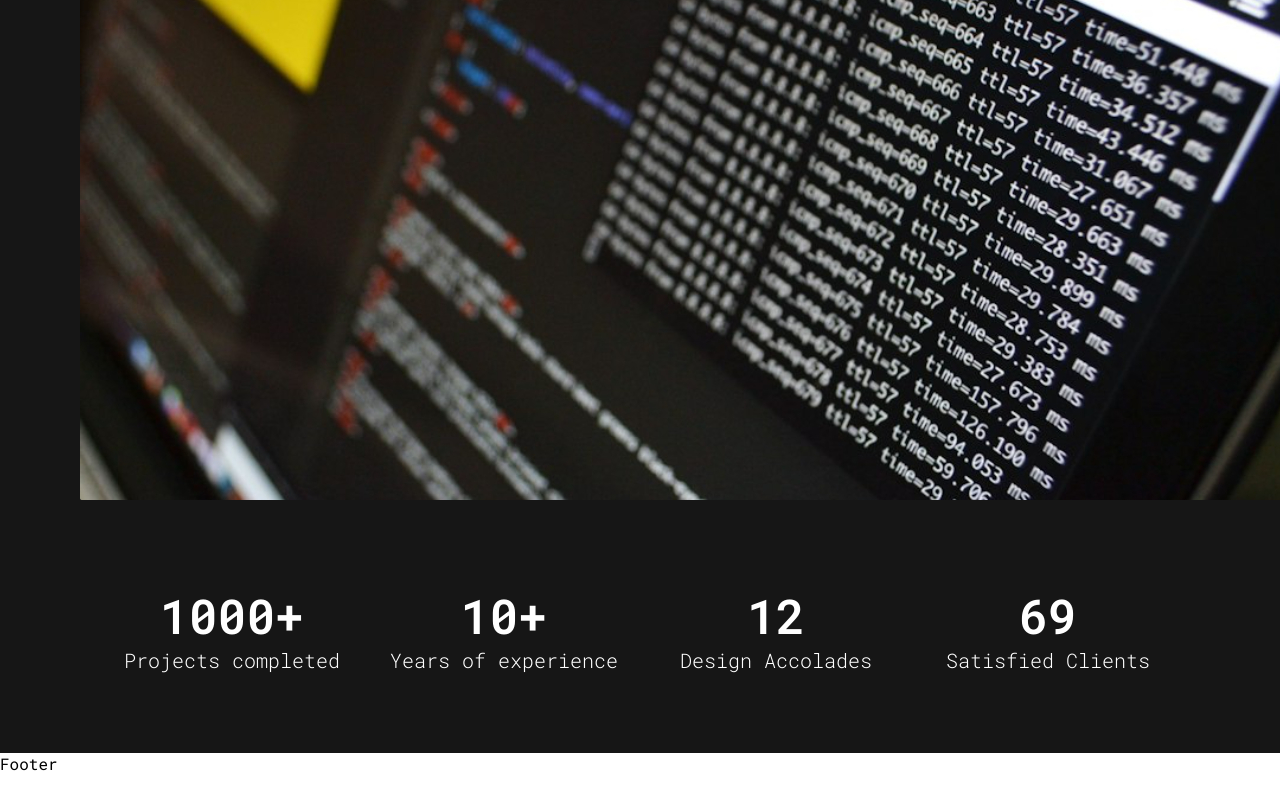
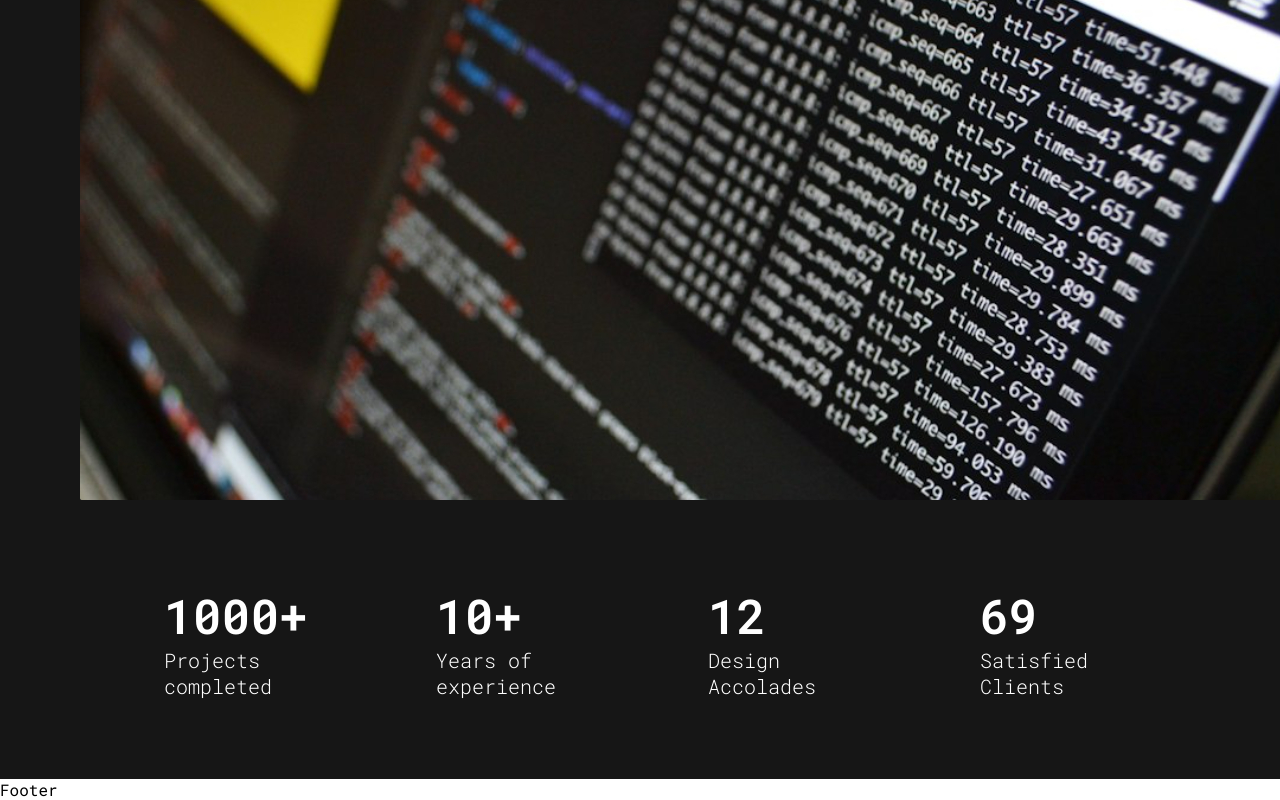
Before and after one commit to Helvin159/portfoliov6, a React (Create React App) app: page / in a window 1280 px wide. Shown: the part 654-1454 px from the top of the page. Before the commit the page ends 1428 px from the top, so only its background shows below. Built offline with nearby package versions, Linux system fonts and the light colour scheme.

Commit message:
small css changes, adds stat-copy and style

```diff
--- a/src/components/HomeHero/components/Statistics.js
+++ b/src/components/HomeHero/components/Statistics.js
@@ -4,20 +4,28 @@ const Statistics = () => {
 	return (
 		<div className='hero__container__main__stats'>
 			<div className='stat'>
+				<div className='stat__copy'>
 					<h3>1000+</h3>
 					<p>Projects completed</p>
 				</div>
+			</div>
 			<div className='stat'>
+				<div className='stat__copy'>
 					<h3>10+</h3>
 					<p>Years of experience</p>
 				</div>
+			</div>
 			<div className='stat'>
+				<div className='stat__copy'>
 					<h3>12</h3>
 					<p>Design Accolades</p>
 				</div>
+			</div>
 			<div className='stat'>
+				<div className='stat__copy'>
 					<h3>69</h3>
 					<p>Satisfied Clients</p>
+				</div>
 			</div>
 		</div>
 	);
--- a/src/css/style.css
+++ b/src/css/style.css
@@ -99,19 +99,22 @@ body {
   .hero__container__main__stats {
     display: flex;
     flex-direction: row;
-    justify-content: space-between;
+    justify-content: space-around;
     align-items: center;
     padding: 5rem 1rem;
     text-align: center; }
     .hero__container__main__stats .stat {
       width: 25%; }
-      .hero__container__main__stats .stat h3 {
-        font-size: 48px;
-        font-weight: 600;
-        text-align: center;
-        margin: 0; }
-      .hero__container__main__stats .stat p {
-        font-size: 20px;
-        font-weight: 300;
-        text-align: center;
+      .hero__container__main__stats .stat__copy {
+        width: 50%;
         margin: 0 auto; }
+        .hero__container__main__stats .stat__copy h3 {
+          font-size: 48px;
+          font-weight: 600;
+          text-align: left;
+          margin: 0; }
+        .hero__container__main__stats .stat__copy p {
+          font-size: 20px;
+          font-weight: 300;
+          text-align: left;
+          margin: 0 auto; }
--- a/src/sass/components/_home-hero.scss
+++ b/src/sass/components/_home-hero.scss
@@ -44,27 +44,31 @@
 		&__stats {
 			display: flex;
 			flex-direction: row;
-			justify-content: space-between;
+			justify-content: space-around;
 			align-items: center;
 			padding: 5rem 1rem;
 			text-align: center;
 
 			& .stat {
 				width: 25%;
+				&__copy {
+					width: 50%;
+					margin: 0 auto;
 					& h3 {
 						font-size: 48px;
 						font-weight: 600;
-					text-align: center;
+						text-align: left;
 						margin: 0;
 					}
 
 					& p {
 						font-size: 20px;
 						font-weight: 300;
-					text-align: center;
+						text-align: left;
 						margin: 0 auto;
 					}
 				}
 			}
 		}
 	}
+}
```
Lines whose indentation alone changed are shown as unchanged.
